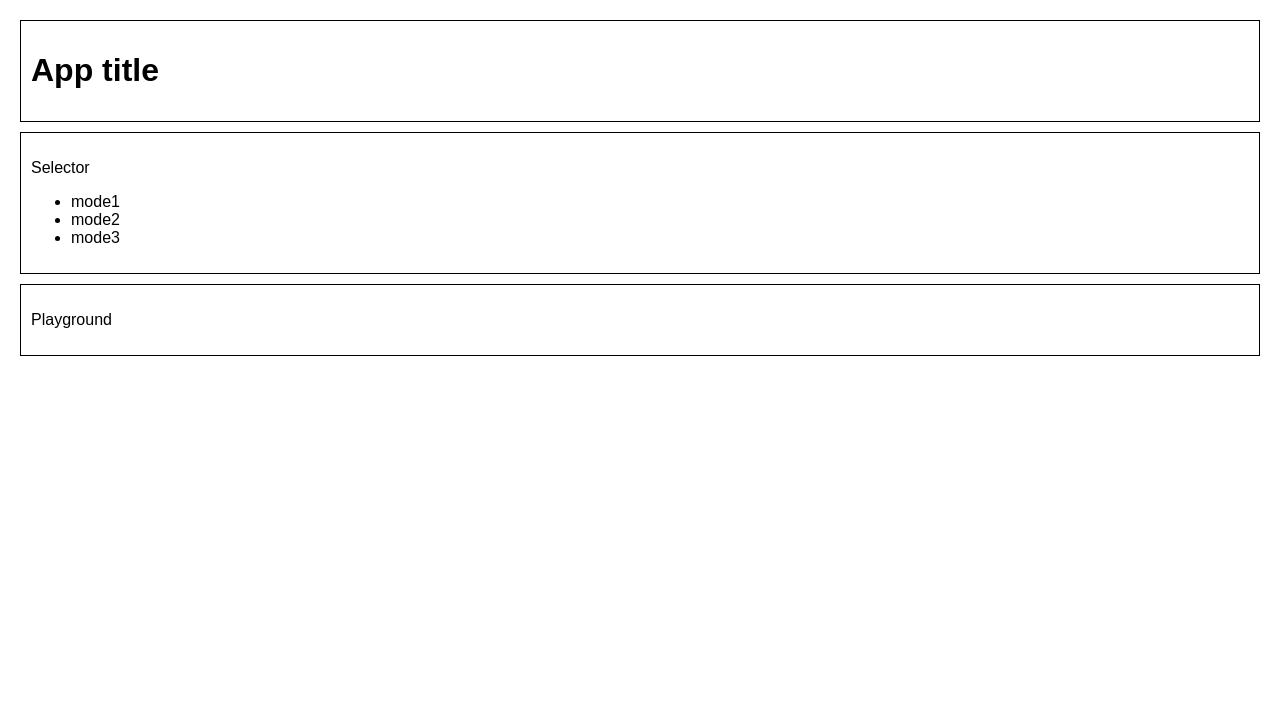
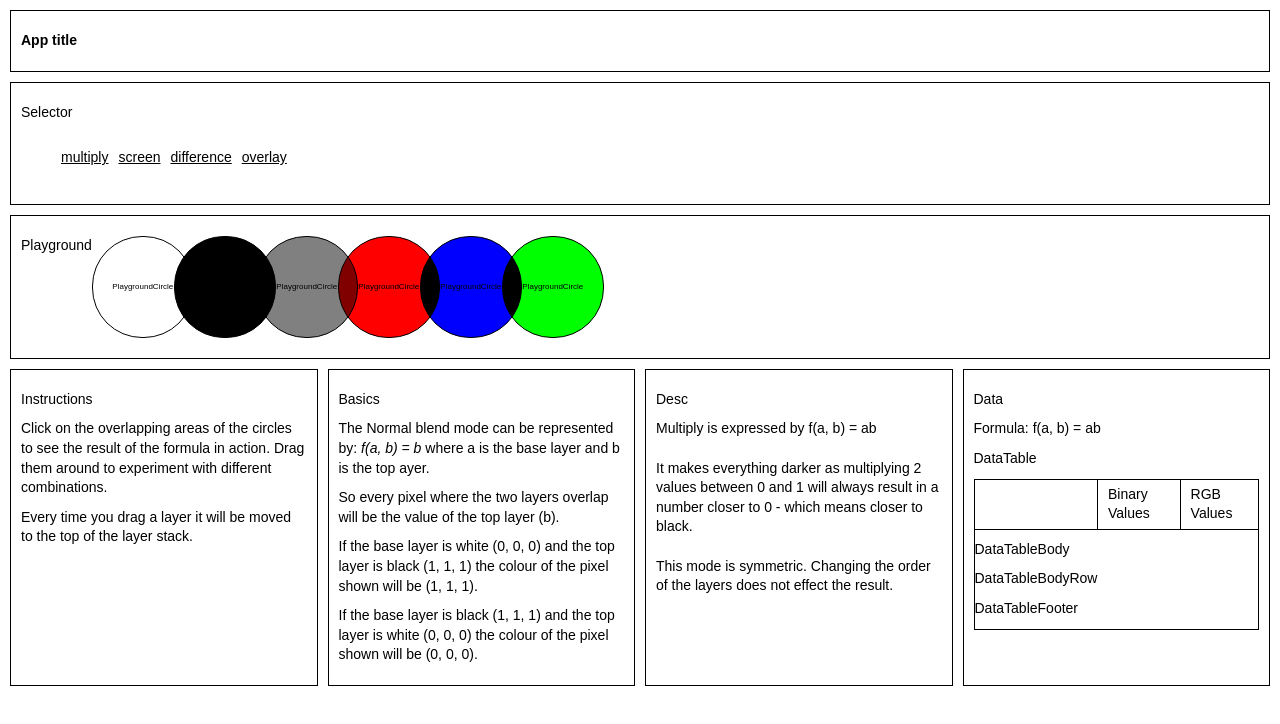
Before and after one commit to willmcl/blend-modes, a React (Create React App) app: page / in a window 1280 px wide. Shown: the top 724 px of the page. Built offline with nearby package versions, Linux system fonts and the light colour scheme.

Commit message:
Progress commit.

```diff
--- a/src/App.css
+++ b/src/App.css
@@ -1,12 +1,89 @@
+h1, h2, h3, h4, h5, h6, p, li, td {
+    font-size: 14px;
+    line-height: 1.4;
+    margin-top: 10px;
+    margin-bottom: 10px;
+}
+
+table {
+    font-size: 12px;
+    border-collapse: collapse;
+    border: 1px solid;
+    table-layout: fixed;
+}
+
+td {
+    border: 1px solid;
+    padding: 5px 10px;
+}
+
 .App {
-  color: #000;
-  padding: 20px;
+    color: #000;
+    padding: 5px;
+    display: flex;
+    flex-wrap: wrap;
 }
 
 .App-header,
 .Selector,
+.Playground,
+.Instructions,
+.Basics,
+.Desc,
+.Data {
+    border: 1px solid;
+    padding: 10px;
+    margin: 5px;
+}
+
+.App-header,
+.Selector,
+.Playground,
+.App-row {
+    width: 100%;
+}
+
+.Selector ul {
+    list-style: none;
+}
+
+.Selector li {
+    display: inline-block;
+    margin-right: 10px;
+    text-decoration: underline;
+    cursor: pointer;
+}
+
 .Playground {
-  border: 1px solid;
-  padding: 10px;
-  margin-bottom: 10px;
+    display: flex;
 }
+
+.PlaygroundCircle {
+    width: 100px;
+    height: 100px;
+    margin: 10px -20px 10px 0;
+    -webkit-border-radius: 50px; -moz-border-radius: 50px; border-radius: 50px;
+    border: 1px solid;
+}
+
+.PlaygroundCircle p {
+    text-align: center;
+    font-size: 8px;
+    line-height: 1;
+    margin-top: 46px;
+}
+
+.App-row {
+    display: flex;
+}
+
+.Instructions,
+.Basics,
+.Desc,
+.Data {
+    flex: 1 1;
+}
+
+.Desc p {
+    white-space: pre-line;
+}
--- a/src/App.js
+++ b/src/App.js
@@ -2,8 +2,70 @@ import React, { Component } from 'react';
 import './App.css';
 import Selector from './Selector.js';
 import Playground from './Playground.js';
+import Instructions from './Instructions.js';
+import Basics from './Basics.js';
+import Desc from './Desc.js';
+import Data from './Data.js';
 
-const modes = [ { 'name': 'mode1' }, { 'name': 'mode2' }, { 'name': 'mode3' } ];
+const colours = [
+    'rgb(255, 255, 255)',
+    'rgb(0, 0, 0)',
+    'rgb(128, 128, 128)',
+    'rgb(255, 0, 0)',
+    'rgb(0, 0, 255)',
+    'rgb(0, 255, 0)',
+]
+
+const modes = [
+    {
+        'name': 'multiply',
+        'displayName': 'Multiply',
+        'description': 'Multiply is expressed by f(a, b) = ab \n\n' +
+        'It makes everything darker as multiplying 2 values between 0 and 1 will always result in a number closer to 0 - which means closer to black. \n\n' +
+        'This mode is symmetric. Changing the order of the layers does not effect the result.',
+        'formula': function ( a, b ) {
+            return a * b;
+        },
+        'displayFormula': 'f(a, b) = ab',
+    },
+    {
+        'name': 'screen',
+        'displayName': 'Screen',
+        'description': 'Screen is expressed by f(a, b) = 1 - (1 - a)(1 - b) \n\n' +
+        'The values of the pixels are inverted, multiplied, and then inverted again. This yields the opposite effect to multiply. The result is a brighter colour. \n\n' +
+        'This mode is symmetric. Changing the order of the layers does not effect the result.',
+        'formula': function ( a, b ) {
+            return 1 - (1 - a) * (1 - b);
+        },
+        'displayFormula': 'f(a, b) = 1 - (1 - a)(1 - b)',
+    },
+    {
+        'name': 'difference',
+        'displayName': 'Difference',
+        'description': 'Difference is expressed by f(a, b) = | a - b | \n\nThis is the difference between the two values. \n\n' +
+        'This mode is great as it results in some great colour combos.',
+        'formula': function ( a, b ) {
+            return Math.abs( a - b );
+        },
+        'displayFormula': 'f(a, b) = | a - b |',
+    },
+    {
+        'name': 'overlay',
+        'displayName': 'Overlay',
+        'description': 'If a &lt; 0.5 then overlay is expressed by f(a, b) = 2ab otherwise it is expressed as 1 - 2(1 - a)(1 - b) \n\n' +
+        'Overlay combines multiply and screen modes. If the base layer is light an extreme version of screen mode is used, if the base layer is dark an extreme version of multiply is used.',
+        'formula': function ( a, b ) {
+            if ( a <= 0.5 ) {
+                return 2 * a * b;
+            } else {
+                return 1 - 2 * (1 - a) * (1 - b);
+            }
+        },
+        'displayFormula': 'f(a, b) = if( a <= 0.5 ) { 2ab } else { 1 - 2(1 - a)(1 - b) }',
+    }
+];
+
+let current = modes[0];
 
 class App extends Component {
     render() {
@@ -13,7 +75,13 @@ class App extends Component {
                     <h1 className="App-title">App title</h1>
                 </header>
                 <Selector modes={modes}/>
-                <Playground/>
+                <Playground colours={colours} current={current}/>
+                <div class="App-row">
+                    <Instructions/>
+                    <Basics/>
+                    <Desc current={current}/>
+                    <Data current={current}/>
+                </div>
             </div>
         );
     }
--- /dev/null
+++ b/src/Basics.js
@@ -0,0 +1,17 @@
+import React, { Component } from 'react';
+
+class Basics extends Component {
+    render() {
+        return (
+            <div className="Basics">
+                <p>Basics</p>
+                <p>The Normal blend mode can be represented by: <em>f(a, b) = b</em> where a is the base layer and b is the top ayer.</p>
+                <p>So every pixel where the two layers overlap will be the value of the top layer (b).</p>
+                <p>If the base layer is white (0, 0, 0) and the top layer is black (1, 1, 1) the colour of the pixel shown will be (1, 1, 1).</p>
+                <p>If the base layer is black (1, 1, 1) and the top layer is white (0, 0, 0) the colour of the pixel shown will be (0, 0, 0).</p>
+            </div>
+        )
+    }
+}
+
+export default Basics;
--- /dev/null
+++ b/src/Data.js
@@ -0,0 +1,16 @@
+import React, { Component } from 'react';
+import DataTable from './DataTable.js';
+
+class Data extends Component {
+    render() {
+        return (
+            <div className="Data">
+                <p>Data</p>
+                <p>Formula: {this.props.current.displayFormula}</p>
+                <DataTable/>
+            </div>
+        )
+    }
+}
+
+export default Data;
--- /dev/null
+++ b/src/DataTable.js
@@ -0,0 +1,24 @@
+import React, { Component } from 'react';
+import DataTableBody from './DataTableBody.js';
+import DataTableFooter from './DataTableFooter.js';
+
+class DataTable extends Component {
+    render() {
+        return (
+            <div className="DataTable">
+                <p>DataTable</p>
+                <table>
+                    <tr>
+                        <td></td>
+                        <td>Binary Values</td>
+                        <td>RGB Values</td>
+                    </tr>
+                <DataTableBody/>
+                <DataTableFooter/>
+                </table>
+            </div>
+        )
+    }
+}
+
+export default DataTable;
--- /dev/null
+++ b/src/DataTableBody.js
@@ -0,0 +1,15 @@
+import React, { Component } from 'react';
+import DataTableBodyRow from './DataTableBodyRow.js';
+
+class DataTableBody extends Component {
+    render() {
+        return (
+            <div className="DataTableBody">
+                <p>DataTableBody</p>
+                <DataTableBodyRow/>
+            </div>
+        )
+    }
+}
+
+export default DataTableBody;
--- /dev/null
+++ b/src/DataTableBodyRow.js
@@ -0,0 +1,13 @@
+import React, { Component } from 'react';
+
+class DataTableBodyRow extends Component {
+    render() {
+        return (
+            <div className="DataTableBodyRow">
+                <p>DataTableBodyRow</p>
+            </div>
+        )
+    }
+}
+
+export default DataTableBodyRow;
--- /dev/null
+++ b/src/DataTableFooter.js
@@ -0,0 +1,13 @@
+import React, { Component } from 'react';
+
+class DataTableFooter extends Component {
+    render() {
+        return (
+            <div className="DataTableFooter">
+                <p>DataTableFooter</p>
+            </div>
+        )
+    }
+}
+
+export default DataTableFooter;
--- /dev/null
+++ b/src/Desc.js
@@ -0,0 +1,14 @@
+import React, { Component } from 'react';
+
+class Desc extends Component {
+    render() {
+        return (
+            <div className="Desc">
+                <p>Desc</p>
+                <p>{this.props.current.description}</p>
+            </div>
+        )
+    }
+}
+
+export default Desc;
--- /dev/null
+++ b/src/Instructions.js
@@ -0,0 +1,16 @@
+import React, { Component } from 'react';
+
+class Instructions extends Component {
+    render() {
+        return (
+            <div className="Instructions">
+                <p>Instructions</p>
+                <p>Click on the overlapping areas of the circles to see the result of the formula in action. Drag them
+                    around to experiment with different combinations.</p>
+                <p>Every time you drag a layer it will be moved to the top of the layer stack.</p>
+            </div>
+        )
+    }
+}
+
+export default Instructions;
--- a/src/Playground.js
+++ b/src/Playground.js
@@ -1,10 +1,14 @@
 import React, { Component } from 'react';
+import PlaygroundCircle from './PlaygroundCircle.js';
 
 class Playground extends Component {
     render() {
         return (
             <div className="Playground">
                 <p>Playground</p>
+                {this.props.colours.map(colour => (
+                    <PlaygroundCircle colour={colour} current={this.props.current}/>
+                ))}
             </div>
         )
     }
--- /dev/null
+++ b/src/PlaygroundCircle.js
@@ -0,0 +1,13 @@
+import React, { Component } from 'react';
+
+class PlaygroundCircle extends Component {
+    render() {
+        return (
+            <div className="PlaygroundCircle" style={{backgroundColor: this.props.colour, mixBlendMode: this.props.current.name}}>
+                <p>PlaygroundCircle</p>
+            </div>
+        )
+    }
+}
+
+export default PlaygroundCircle;
```
